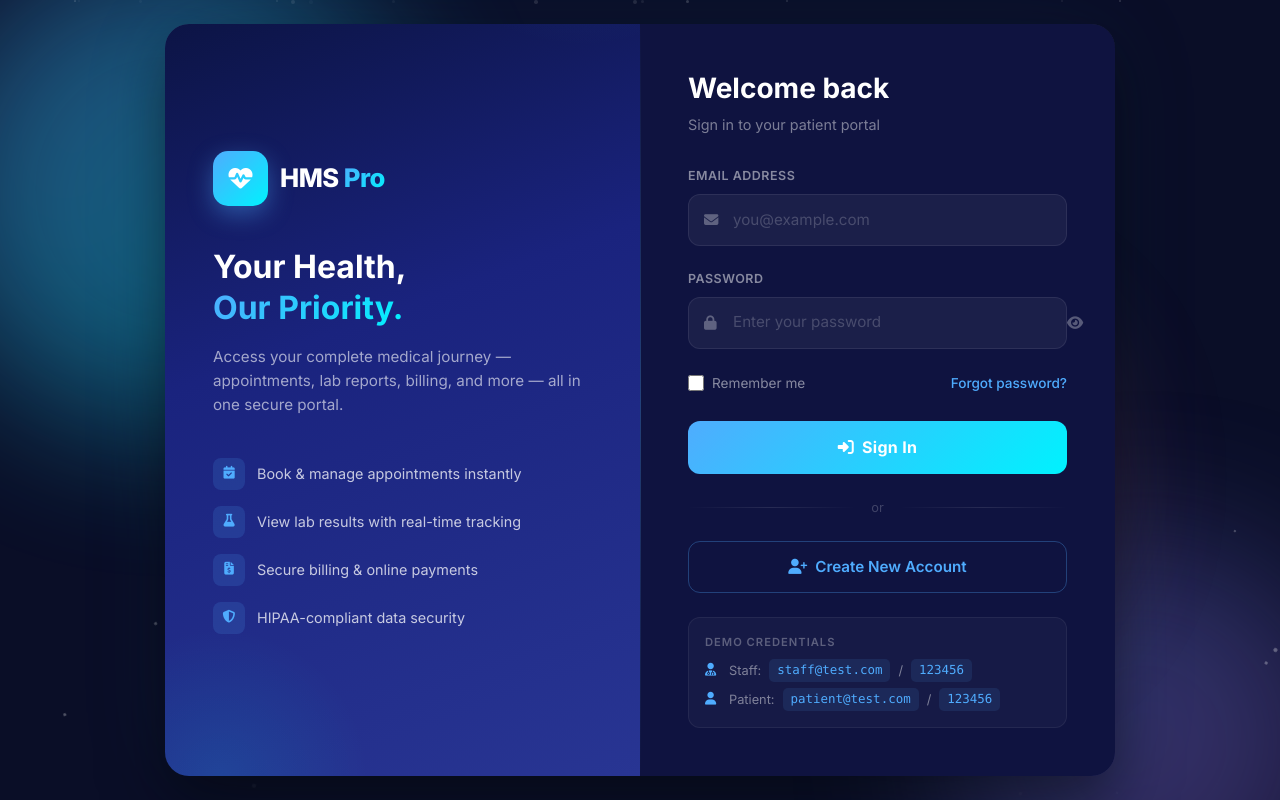
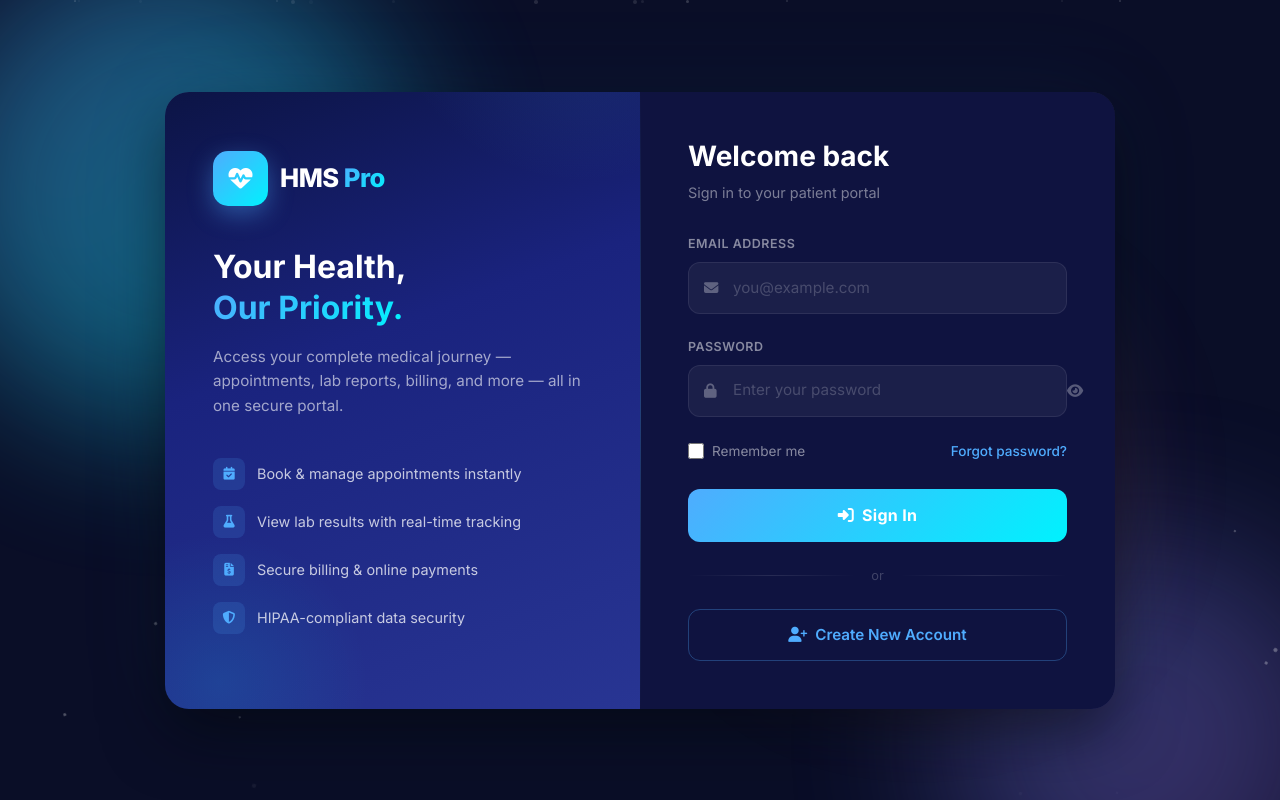
Before and after one commit to Thakshashree/hospital-management-dbms, a Flask app: page /login in a window 1280 px wide. Run offline with Flask 3, Linux system fonts and the light colour scheme.

Commit message:
login page

```diff
--- a/templates/login.html
+++ b/templates/login.html
@@ -421,38 +421,6 @@
             transform: translateY(-2px);
         }
 
-        .demo-creds {
-            margin-top: 1.5rem;
-            padding: 1rem;
-            background: rgba(255, 255, 255, 0.03);
-            border: 1px solid rgba(255, 255, 255, 0.06);
-            border-radius: 12px;
-        }
-        .demo-creds .title {
-            font-size: 0.7rem;
-            color: rgba(255, 255, 255, 0.3);
-            text-transform: uppercase;
-            letter-spacing: 1px;
-            font-weight: 600;
-            margin-bottom: 0.5rem;
-        }
-        .demo-creds .cred-row {
-            display: flex;
-            align-items: center;
-            gap: 0.5rem;
-            font-size: 0.8rem;
-            color: rgba(255, 255, 255, 0.45);
-            margin-bottom: 0.35rem;
-        }
-        .demo-creds .cred-row:last-child { margin-bottom: 0; }
-        .demo-creds .cred-row i { color: #4facfe; width: 16px; }
-        .demo-creds .cred-row code {
-            background: rgba(79, 172, 254, 0.1);
-            padding: 0.15rem 0.5rem;
-            border-radius: 5px;
-            color: #4facfe;
-            font-size: 0.78rem;
-        }
 
         /* Flash messages */
         .alert-float {
@@ -588,20 +556,6 @@
         <a href="{{ url_for('auth.register') }}" class="btn-register">
             <i class="fas fa-user-plus me-2"></i>Create New Account
         </a>
-
-        <div class="demo-creds">
-            <div class="title">Demo Credentials</div>
-            <div class="cred-row">
-                <i class="fas fa-user-md"></i>
-                <span>Staff:</span>
-                <code>staff@test.com</code> / <code>123456</code>
-            </div>
-            <div class="cred-row">
-                <i class="fas fa-user"></i>
-                <span>Patient:</span>
-                <code>patient@test.com</code> / <code>123456</code>
-            </div>
-        </div>
     </div>
 </div>
 
```
